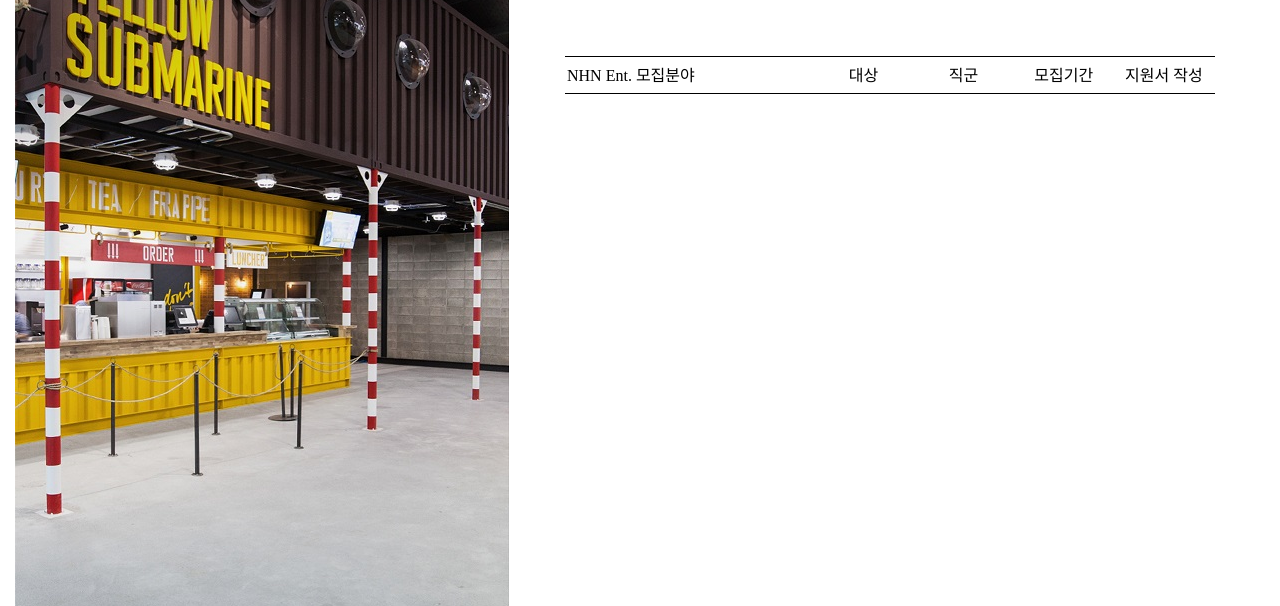
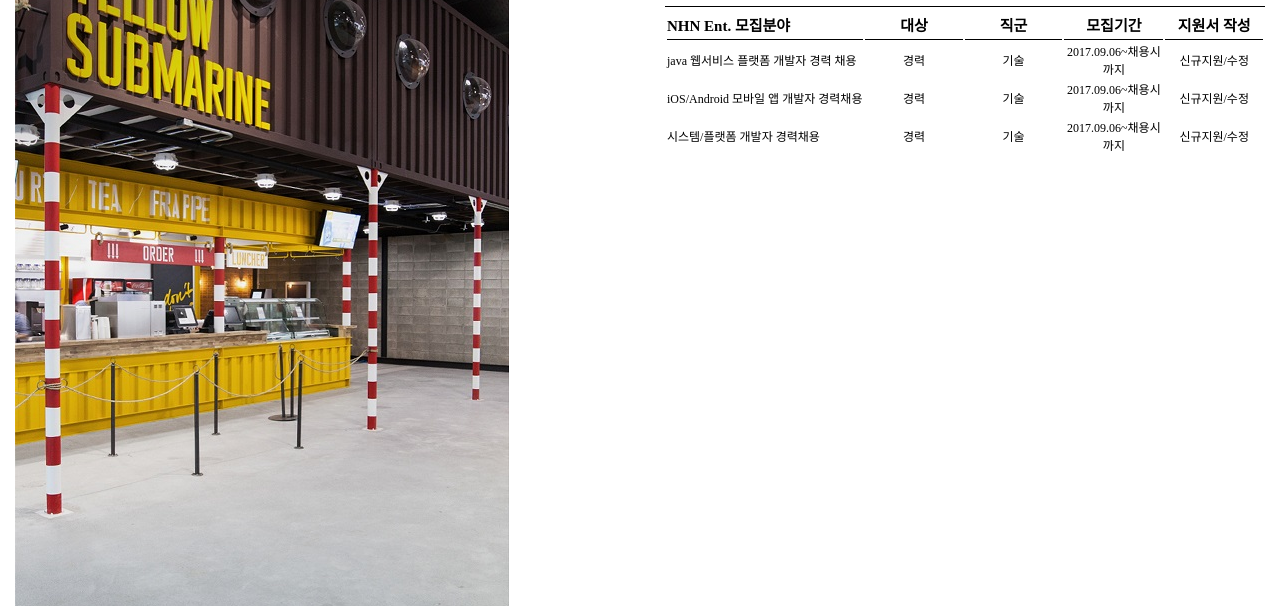
Before and after one commit to SWGO-1819/2018web2, a plain HTML site: page NHN/html/index3.html in a window 1280 px wide. Shown: the part 194-800 px from the top of the page. Drawn offline with nearby package versions, Linux system fonts and the light colour scheme.

Commit message:
채용공고 내용 수정

```diff
--- a/NHN/css/index3.css
+++ b/NHN/css/index3.css
@@ -14,13 +14,14 @@ a{text-decoration:none}
 #mainMenu li:hover a{background-color:skyblue;transition:0.3s;color:black;}
 
 #subContent1{width:500px;height:950px;float:left;}
-#subContent2{width:750px;height:150px;float:right;}
+#subContent2{width:750px;height:100px;float:right;}
 #gonggoMask{width:605px;height:45px;}
 .gonggoBtn{width:300px;height:40px;text-align:center;line-height:40px;background-color:white;float:left;border:1px solid black;font-size:13px;font-weight:bold;}
+#subContent3{width:600px;height:795px;float:right;text-align: center;border-bottom:1px solid black;}
+#subContent3 table{width:600px;height:30px;border-top:1px solid;float:right;}
+#subContent3 tr:first-child td{font-weight:bold;border-bottom:1px solid black;font-size:15px;}
+#subContent3 tr td:first-child{width:200px;height:30px;text-align:left;}
+#subContent3 tr td{width:100px;height:30px;text-align:center;font-size:12px;}
 /*footer*/
-#subContent3{position:relative;width:750px;height:715px;float:right;text-align: center;}
-#subContent3 table{width:650px;height:30px;border-bottom:1px solid black;border-top:1px solid;margin:0 auto;}
-#subContent3 tr:first-child td:first-child{width:250px;height:30px;text-align:left;}
-#subContent3 tr:first-child td{width:100px;height:30px;text-align:center;}
 footer{width:auto;height:100px;background-color:#F2F2F2;text-align:center;font-size:12px;}
 #footer{padding-top:30px;}
--- a/NHN/html/index3.html
+++ b/NHN/html/index3.html
@@ -42,11 +42,25 @@
                    <td>지원서 작성</td>
                </tr>
                <tr>
-                   <td></td>
-                   <td></td>
-                   <td></td>
-                   <td></td>
-                   <td></td>
+                   <td>java 웹서비스 플랫폼 개발자 경력 채용</td>
+                   <td>경력</td>
+                   <td>기술</td>
+                   <td>2017.09.06~채용시까지</td>
+                   <td>신규지원/수정</td>
+               </tr>
+               <tr>
+                   <td>iOS/Android 모바일 앱 개발자 경력채용</td>
+                   <td>경력</td>
+                   <td>기술</td>
+                   <td>2017.09.06~채용시까지</td>
+                   <td>신규지원/수정</td>
+               </tr>
+               <tr>
+                   <td>시스템/플랫폼 개발자 경력채용</td>
+                   <td>경력</td>
+                   <td>기술</td>
+                   <td>2017.09.06~채용시까지</td>
+                   <td>신규지원/수정</td>
                </tr>
            </table>
        </div>
```
